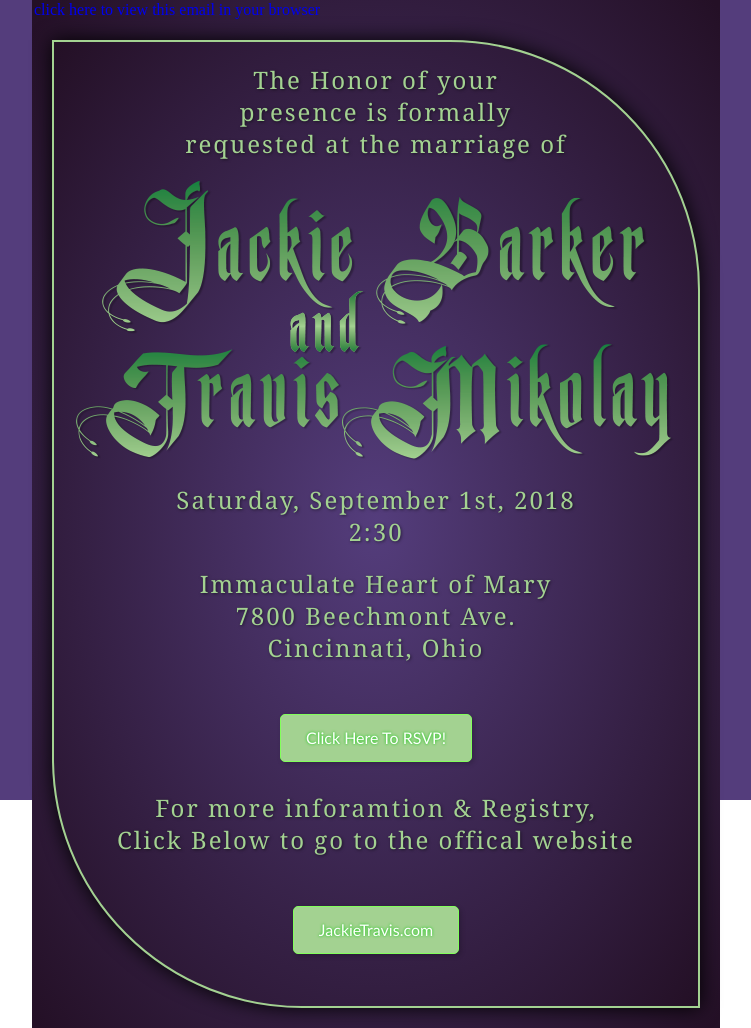
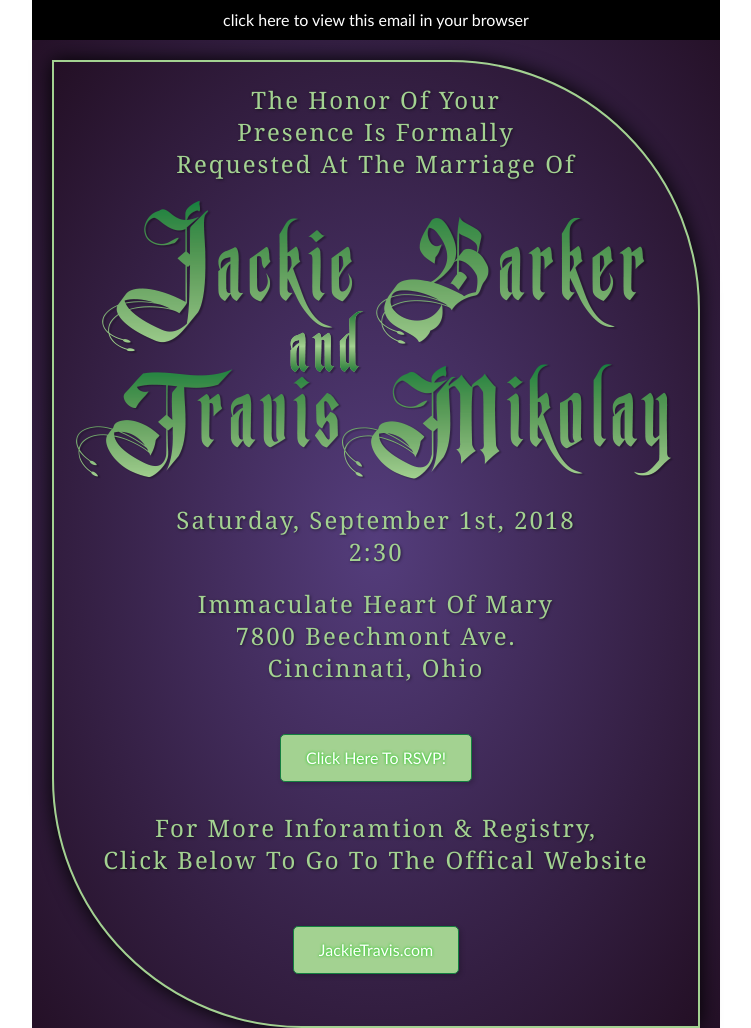
Before and after one commit to TheTravisM/Responsive-HTML-Email, a plain HTML site: page index.html in a window 1280 px wide. Shown: the top 1028 px of the page, without its empty margins (264-1015 px from the left). Drawn offline with Linux system fonts and the light colour scheme.

Commit message:
Auto-generated commit

```diff
--- a/email-style.css
+++ b/email-style.css
@@ -55,7 +55,9 @@ a img {
 /* -- Layout --*/
 /* -- ------ --*/
 #bodyTable {
-  background-color: #543d7c;
+  background-color: #fff;
+  color: #a3d291;
+  font-family: Cambria, Cochin, Georgia, Times, 'Times New Roman', serif;
   height: 100% !important;
   margin: 0;
   padding: 0;
@@ -63,6 +65,7 @@ a img {
 }
 
 .container {
+  background-color: #241026;
   background: #543d7c;
   /* Old browsers */
   background: -moz-radial-gradient(center, ellipse cover, #543d7c 0%, #241026 99%);
@@ -79,7 +82,23 @@ a img {
   margin: 0 auto;
 }
 
+table.view-in-browser {
+  background: #000;
+  width: 100%;
+  text-align: center;
+}
+
+table.view-in-browser a {
+  font-family: 'Trebuchet MS', 'Lucida Sans Unicode', 'Lucida Grande', 'Lucida Sans', Arial, sans-serif;
+  color: white;
+  display: block;
+  text-align: center;
+  margin: 0 auto;
+  padding: 10px;
+}
+
 .inner-container {
+  background-color: #543d7c;
   background: #543d7c;
   /* Old browsers */
   background: -moz-radial-gradient(center, ellipse cover, #543d7c 0%, #241026 99%);
@@ -170,6 +189,7 @@ p,
   text-shadow: 1px 1px 3px rgba(0, 0, 0, 0.5);
   display: block;
   text-align: center;
+  text-transform: capitalize;
   line-height: 32px;
   font-size: 24px;
   letter-spacing: 2px;
@@ -188,14 +208,14 @@ img.header-title {
   margin: 30px auto;
   padding: 15px 25px;
   color: #fff;
-  border: 1px solid #82ff5b;
+  border: 1px solid #148040;
   border-radius: 5px;
   background-color: #a3d291;
   cursor: pointer;
 }
 
 .btn:hover, .btn:focus {
-  background-color: #00ca00;
+  background-color: #148040;
   box-shadow: 0px 0px 20px rgba(0, 0, 0, 0.5);
 }
 
```
